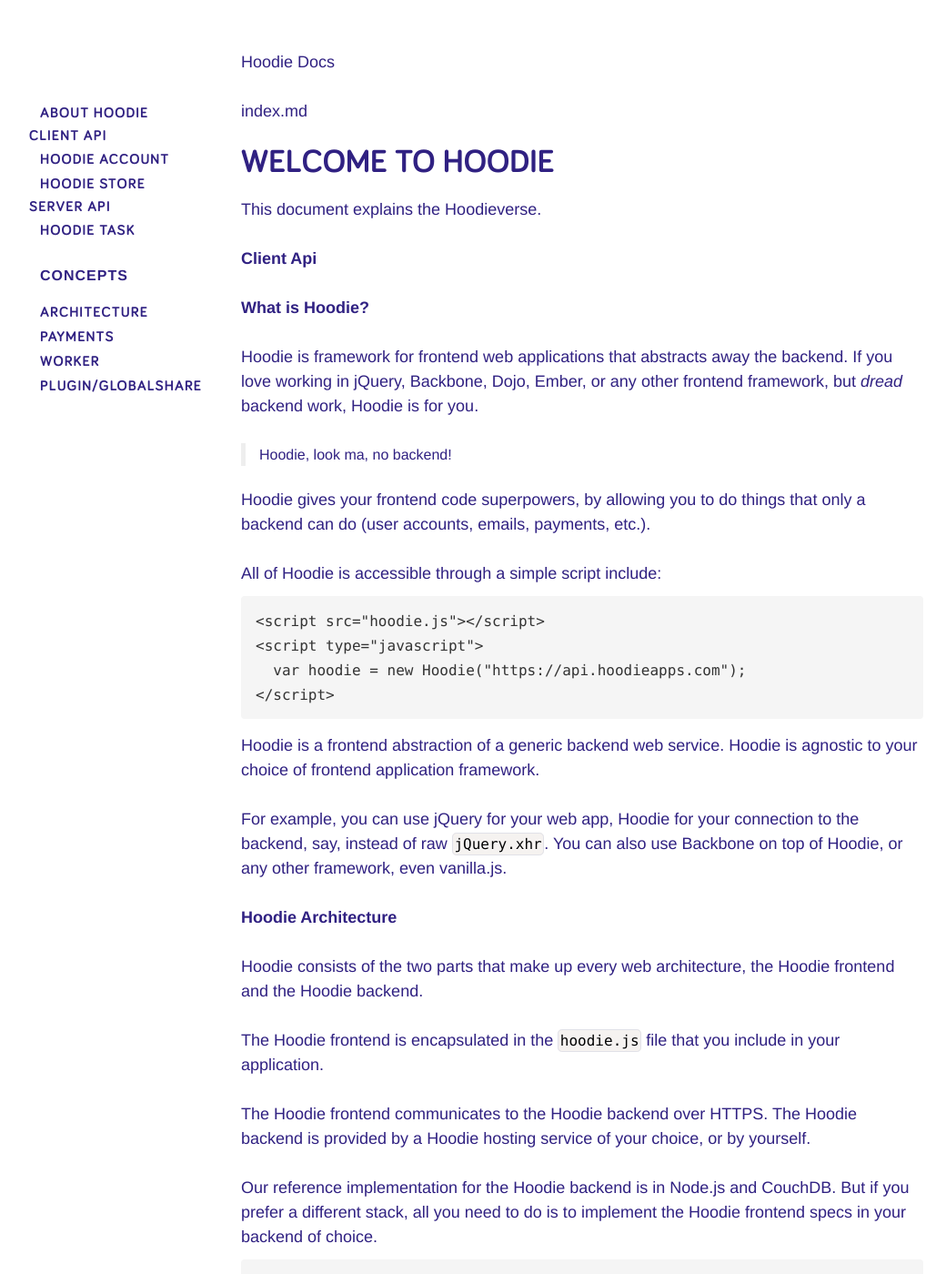
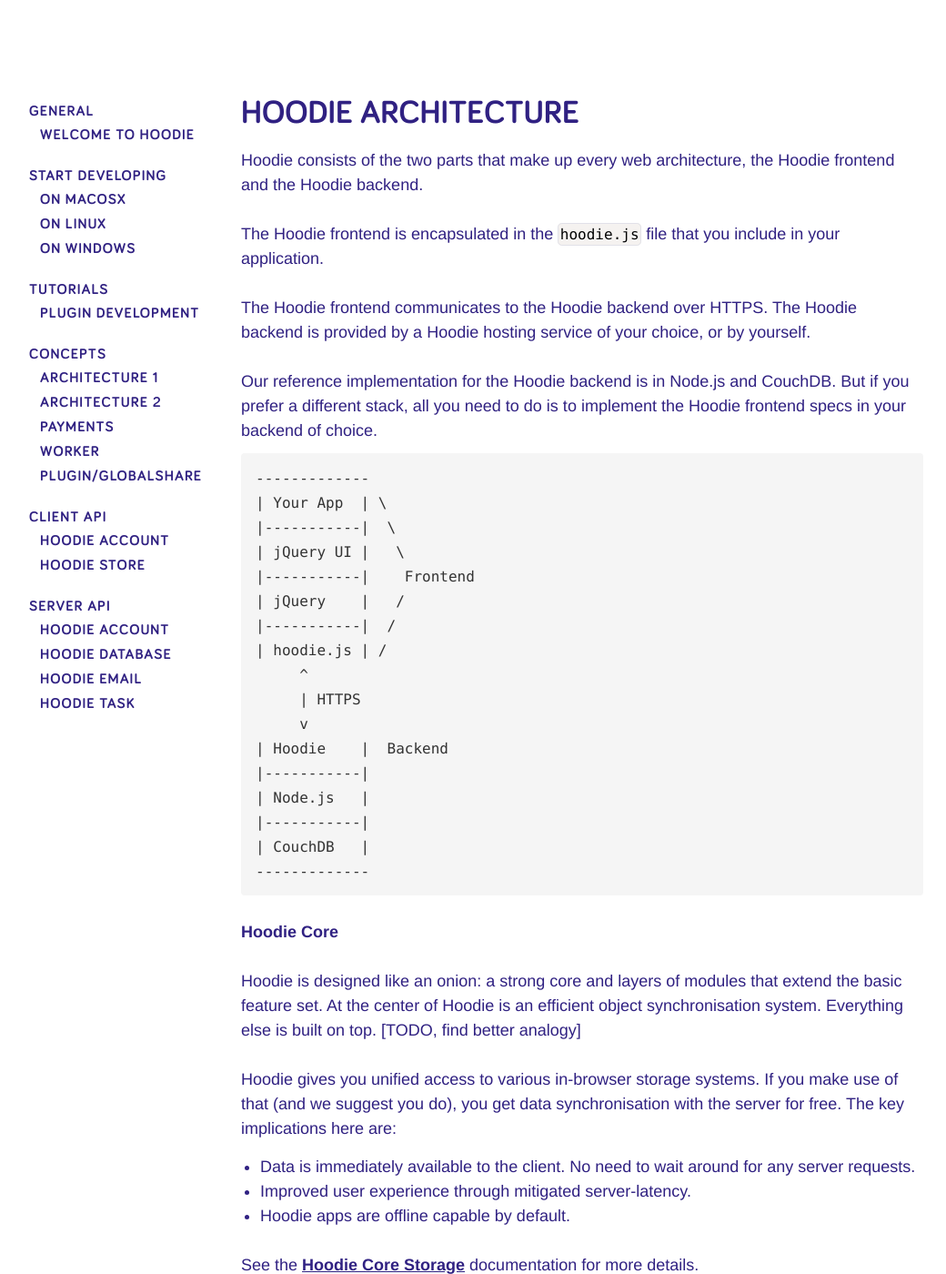
Before and after one commit to hoodiehq-archive/documentation, a Jekyll site: the page built from techdocs/concepts/index.md, in a window 1280 px wide and 1400 px high. Shown: the whole window at 91% size, without its empty margins (0-1040 px from the left). Built offline with Jekyll 4.4.1, drawn with Linux system fonts in a browser that asks for light colours; Markdown is read by kramdown in place of the engine named in the settings; some of the changed text lies outside the part shown.

Commit message:
chore(general): structured and refactored duplicate content

```diff
--- a/_includes/menu.html
+++ b/_includes/menu.html
@@ -1,18 +1,43 @@
 <div id="mainNav" class="fixedNav">
+
   <ul class="nav nav-pills nav-stacked">
-    <li><a href="/index.html">About Hoodie</a></li>
-    <li>Client API</li>
-    <li><a href="/techdocs/api/client/hoodie.account.html">Hoodie Account</a></li>
-    <li><a href="/techdocs/api/client/hoodie.store.html">Hoodie Store</a></li>
-    <li>Server API</li>
-    <li><a href="/techdocs/api/server/hoodie.task.html">Hoodie Task</a></li>
+    <li>General</li>
+    <li><a href="/index.html">Welcome to Hoodie</a></li>
   </ul>
 
   <ul class="nav nav-pills nav-stacked">
-    <li><a href="/techdocs/concepts/index.html"><h3>Concepts</h3></a></li>
-    <li><a href="/techdocs/concepts/architecture.html">Architecture</a></li>
+    <li>Start Developing</li>
+    <li><a href="/tutorials/installation/development-osx.html">On MacOSX</a></li>
+    <li><a href="/tutorials/installation/development-linux.html">On Linux</a></li>
+    <li><a href="/tutorials/installation/development-windows.html">On Windows</a></li>
+  </ul>
+
+  <ul class="nav nav-pills nav-stacked">
+    <li>Tutorials</li>
+    <li><a href="/tutorials/hoodie-plugin-tutorial">Plugin Development</a></li>
+  </ul>
+
+  <ul class="nav nav-pills nav-stacked">
+    <li>Concepts</li>
+    <li><a href="/techdocs/concepts/index.html">Architecture 1</a></li>
+    <li><a href="/techdocs/concepts/architecture.html">Architecture 2</a></li>
     <li><a href="/techdocs/concepts/payments.html">Payments</a></li>
     <li><a href="/techdocs/concepts/worker.html">Worker</a></li>
     <li><a href="/techdocs/concepts/plugins/hoodie.plugin.global.share.html">Plugin/Globalshare</a></li>
   </ul>
+
+  <ul class="nav nav-pills nav-stacked">
+    <li>Client API</li>
+    <li><a href="/techdocs/api/client/hoodie.account.html">Hoodie Account</a></li>
+    <li><a href="/techdocs/api/client/hoodie.store.html">Hoodie Store</a></li>
+  </ul>
+
+  <ul class="nav nav-pills nav-stacked">
+    <li>Server API</li>
+    <li><a href="/techdocs/api/server/hoodie.task.html">Hoodie Account</a></li>
+    <li><a href="/techdocs/api/server/hoodie.task.html">Hoodie Database</a></li>
+    <li><a href="/techdocs/api/server/hoodie.task.html">Hoodie Email</a></li>
+    <li><a href="/techdocs/api/server/hoodie.task.html">Hoodie Task</a></li>
+  </ul>
+
 </div>
--- a/_layouts/layout.html
+++ b/_layouts/layout.html
@@ -17,7 +17,7 @@
     {% include menu.html %}
     <div class="container">
       <div class="header">
-        Hoodie Docs
+        <!-- Hoodie Docs -->
       </div>
       <section>
       {{ content }}
--- a/techdocs/concepts/index.md
+++ b/techdocs/concepts/index.md
@@ -2,36 +2,7 @@
 layout: layout
 ---
 
-index.md
-# Welcome to Hoodie
-
-This document explains the Hoodieverse.
-
-## Client Api
-
-<!-- TOC -->
-
-## What is Hoodie?
-
-Hoodie is framework for frontend web applications that abstracts away the backend. If you love working in jQuery, Backbone, Dojo, Ember, or any other frontend framework, but *dread* backend work, Hoodie is for you.
-
-> Hoodie, look ma, no backend!
-
-Hoodie gives your frontend code superpowers, by allowing you to do things that only a backend can do (user accounts, emails, payments, etc.).
-
-All of Hoodie is accessible through a simple script include:
-
-    <script src="hoodie.js"></script>
-    <script type="javascript">
-      var hoodie = new Hoodie("https://api.hoodieapps.com");
-    </script>
-
-Hoodie is a frontend abstraction of a generic backend web service. Hoodie is agnostic to your choice of frontend application framework.
-
-For example, you can use jQuery for your web app, Hoodie for your connection to the backend, say, instead of raw `jQuery.xhr`. You can also use Backbone on top of Hoodie, or any other framework, even vanilla.js.
-
-
-## Hoodie Architecture
+# Hoodie Architecture
 
 Hoodie consists of the two parts that make up every web architecture, the Hoodie frontend and the Hoodie backend.
 
@@ -60,7 +31,7 @@ Our reference implementation for the Hoodie backend is in Node.js and CouchDB. B
     -------------
 
 
-### Hoodie Core
+## Hoodie Core
 
 Hoodie is designed like an onion: a strong core and layers of modules that extend the basic feature set. At the center of Hoodie is an efficient object synchronisation system. Everything else is built on top. [TODO, find better analogy]
 
@@ -92,7 +63,6 @@ Modules are activated in the [Hoodie Application Admin Interface]() that we’ll
 Other modules include Payments, Receive Email, Data Sharing. Refer to the [List of Hoodie Modules]() for others.
 
 
-
 ## The Application Admin Interface
 
 Each Hoodie application automatically gets an Admin interface. The Hoodie Application Admin Interface gives you access to various pieces of configuration for your Hoodie Front- and Backend.
@@ -104,9 +74,3 @@ For example, you can customise email templates that are sent out to your users,
 The Hoodie Admin Interface has access to the [List of Hoodie Modules]() and you can add new Modules at any time.
 
 See the [Hoodie Application Admin Interface]() for further details.
-
-
-
-## Open Source
-
-[The source code for Hoodie is available on GitHub](http://github.com/hoodiehq) under the Apache License 2.0.
```
Also changed, not shown: index.md (added, +31 -0 lines), single-page-manual.md (deleted, +0 -4 lines), techdocs/api/client/hoodie.store.md (+1 -1 lines), tutorials/development-setup.md (deleted, +0 -112 lines), tutorials/hoodie-plugin-tutorial/index.md (+4 -0 lines), tutorials/installation.md (deleted, +0 -28 lines), tutorials/installation/development-linux.md (added, +7 -0 lines), tutorials/installation/development-osx.md (renamed from tutorials/gettingstarted.md, +6 -2 lines), tutorials/installation/development-windows.md (added, +7 -0 lines), README.md, _index.html (renamed from index.html).
